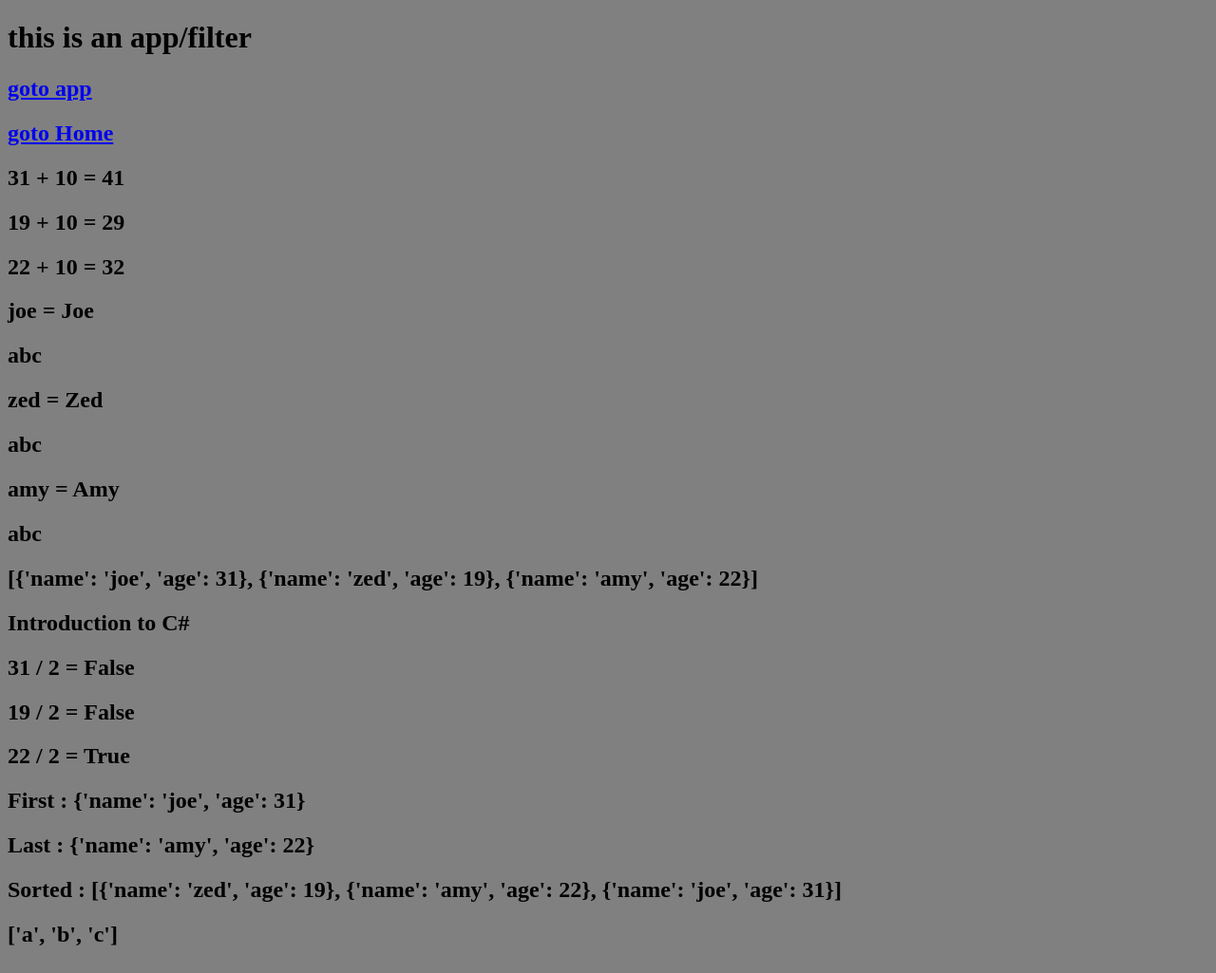
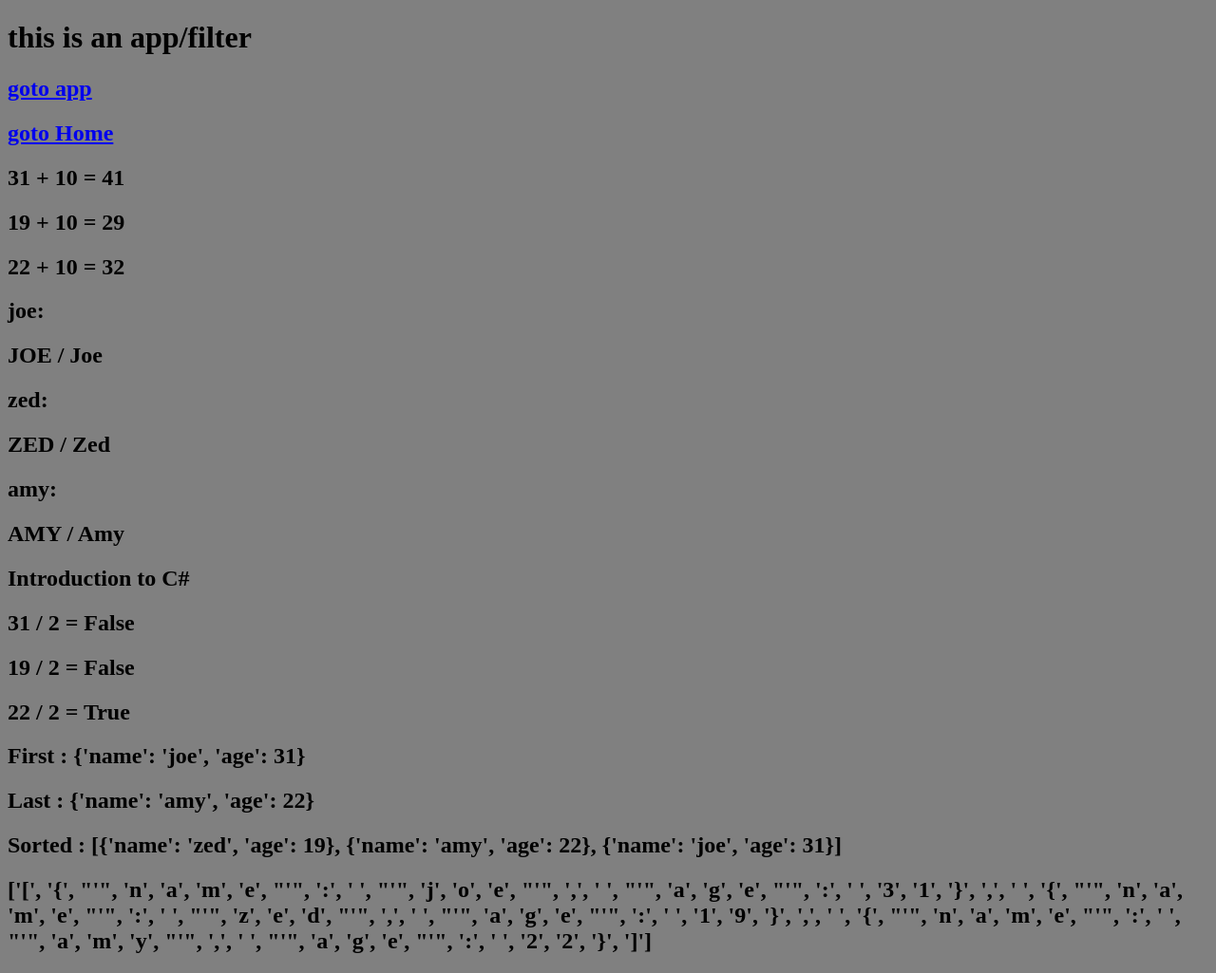
Before and after one commit to shafayetejaman/Django, a Django app: page /app/filter/ in a window 1280 px wide. Shown: the whole page at 95% size. Before the commit the page ends 996 px from the top, so only its background shows below. Run offline with Django 5.2, Linux system fonts and the light colour scheme.

Commit message:
Sat, Mar 9, 2024, 4:31 PM +06:00

```diff
--- a/module 10.5/project_10_5/app1/templates/app1/filter_practice.html
+++ b/module 10.5/project_10_5/app1/templates/app1/filter_practice.html
@@ -20,23 +20,21 @@
     {% endfor %}
 
     {% for i in data %}
-        <h2> {{i.name}} = {{i.name | capfirst}}</h2>
-        <h2>{{ 'ABC' | lower }}</h2>
+        <h2> {{i.name}}:</h2>
+        <h2>{{ i.name | upper }} / {{i.name | capfirst}}</h2>
     {% endfor %}
 
-
-    <h2>{{ data | capfirst }}</h2>
     <h2>{{ "Introduction - to - C#" | cut:"-" }}</h2>
 
     {% for i in data %}
         <h2> {{i.age}} / 2 = {{ i.age | divisibleby:"2" }}</h2>
-
     {% endfor %}
 
     <h2>First : {{ data | first }}</h2>
     <h2>Last : {{ data | last }}</h2>
     <h2>Sorted : {{ data | dictsort:"age" }}</h2>
-    <h2>{{ "abc" | make_list }}</h2>
+
+    <h2>{{ data | make_list }}</h2>
 
 </body>
 </html>
```
